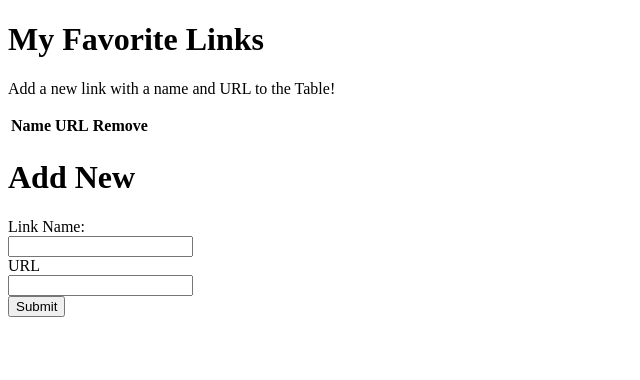
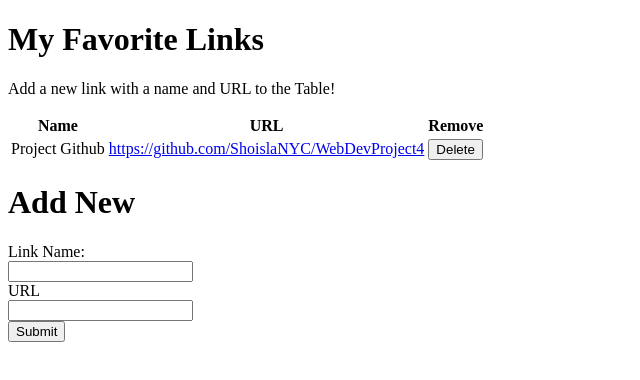
Before and after one commit to ShoislaNYC/WebDevProject4, a React (Vite) app in the folder favlinks/: page / in a window 1280 px wide. Shown: the top 380 px of the page, without its empty margins (0-640 px from the left). Built offline with nearby package versions, Linux system fonts and the light colour scheme.

Commit message:
Followed professor Cam and got table working

```diff
--- a/favlinks/src/components/Form.jsx
+++ b/favlinks/src/components/Form.jsx
@@ -1,15 +1,38 @@
-function Form(){
+import { useState } from "react"
+
+
+const Form = ({handleChange})=>{
+    // const [Lname, setLName] = useState('');
+    // const [url, seturl] = useState('');
+
+    // const handleSubmit = (e) => {
+    //     e.preventDefault();
+    //     const links = {Lname, url}
+    //     console.log(links)
+    // }
     return(
-        <form action="">
+        <form /*onSubmit={handleSubmit}*/>
                 <label htmlFor="linkName">Link Name:</label>
                 <br />
-                <input type="text" id="linkName" name="linkName" value=""/>
-                <br />
+                <input
+                    type="text"
+                    // value={data}
+                    onChange={handleChange}
+                />
+                <br/>
                 <label htmlFor="url">URL</label>
                 <br />
-                <input type="text" id="url" name="url" value=""/>
+                <input
+                    type="text"
+                    id="url"
+                    // value={url}
+                    onChange={handleChange}
+                    />
                 <br />
-                <input type="submit" value="Submit"></input>
+                <input
+                    type="submit"
+                    value="Submit">
+                </input>
             </form>
 
     )
--- a/favlinks/src/components/LinkContainer.jsx
+++ b/favlinks/src/components/LinkContainer.jsx
@@ -1,16 +1,35 @@
 import Table from "./Table"
 import Form from "./Form"
+import React, { useState } from "react"
 
 function LinkContainer(){
+
+    const handleChange = (e) => {
+        console.log(e.target.value)
+    }
+
+    const handleRemove = (index) => {
+        /*
+                TODO - Create logic for setting the state to filter array and remove favLink at index
+            */
+
+      }
+
+    const handleSubmit = () => {
+        /*
+                TODO - Create logic to set state and add new favLink to favLinks array in state
+            */
+        // console.log(details);
+      }
+
     return(
         <div>
             <h1>My Favorite Links</h1>
             <p>Add a new link with a name and URL to the Table!</p>
             <Table />
             <h1>Add New</h1>
-            <Form />
+            <Form handleChange= {handleChange} />
         </div>
     )
 }
-
 export default LinkContainer
--- a/favlinks/src/components/Table.jsx
+++ b/favlinks/src/components/Table.jsx
@@ -1,7 +1,5 @@
-import Form from "./Form"
-
 function TableHeader(){
-    //Renders the head of our table
+    /* responsible for rendering the head of our table with the appropriate columns */
     return(
         <thead>
         <tr>
@@ -12,20 +10,36 @@ function TableHeader(){
       </thead>
     )
 }
-function TableBody(){
-    //Renders Data for our table
-    return(
-       <tbody>
 
-       </tbody>
+const TableBody = (props) => {
+    // boilerplate table body functional component
+    // we use Array.map to create table rows from LinkData passed via props
+    const rows = props.linkData.map((row, index) => {
+      return (
+        <tr key={index}>
+          <td>{row.name}</td>
+          <td>
+            <a href={row.URL}>{row.URL}</a>
+          </td>
+          <td>
+            <button onClick={() => props.removeLink(index)}>Delete</button>
+          </td>
+        </tr>
       )
+    })
+
+    return <tbody>{rows}</tbody>
   }
 
+
 function Table(){
+    const handleRemove = (index) => {
+        console.log("Button Clicked")
+    }
     return(
         <table>
-           <TableHeader />
-           <TableBody />
+        <TableHeader/>
+        <TableBody linkData={[{name:"Project Github",URL:"https://github.com/ShoislaNYC/WebDevProject4"}]} removeLink = {handleRemove}/>
         </table>
     )
 }
```
Lines whose indentation alone changed are shown as unchanged.
